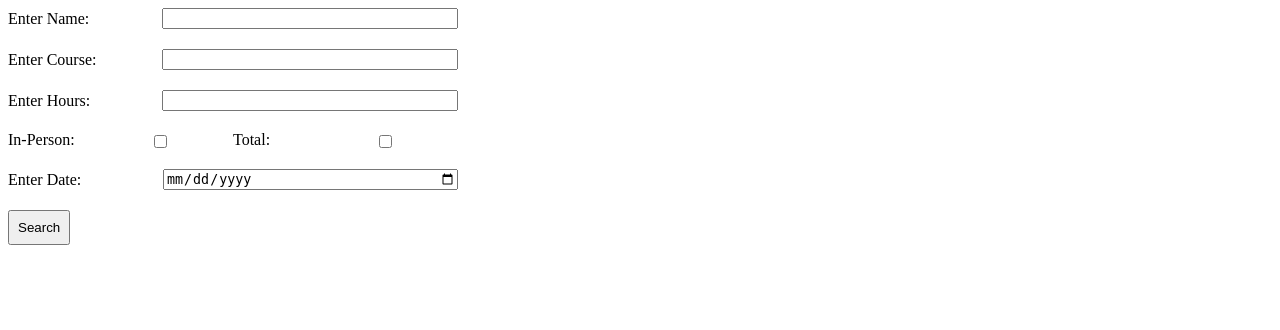
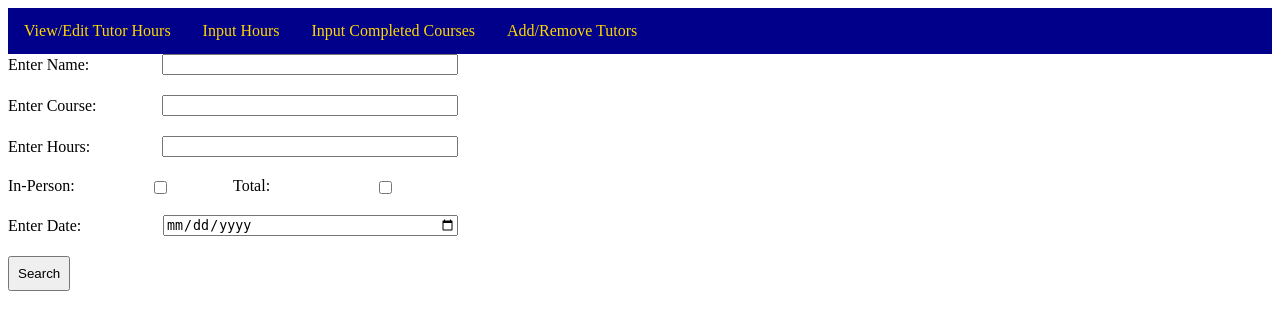
Before and after one commit to TexasHolden/CertTrac, a Django app: page / in a window 1280 px wide. Shown: the top 330 px of the page. Run offline with Django 4.2, Linux system fonts and the light colour scheme.

Commit message:
Added navigation bar per Issue #11

```diff
--- a/CertTracApp/urls.py
+++ b/CertTracApp/urls.py
@@ -6,5 +6,10 @@ urlpatterns = [
     path('query_results/', views.query_results, name='query_results'),
     path('25', views.page25, name='25'),
     path('add_tutor', views.addTutor, name='add_tutor'),
-    path('help', views.help, name='help')
+    path('help', views.help, name='help'),
+        # New URL patterns for the navigation bar
+    path('view_edit_tutor_hours/', views.view_edit_tutor_hours, name='view_edit_tutor_hours'),
+    path('input_hours/', views.input_hours, name='input_hours'),
+    path('input_completed_courses/', views.input_completed_courses, name='input_completed_courses'),
+    path('add_remove_tutors/', views.add_remove_tutors, name='add_remove_tutors'),
 ]
--- a/CertTracApp/views.py
+++ b/CertTracApp/views.py
@@ -104,3 +104,62 @@ def get_course_id(name):
 def get_course_level(name):
     course = Course.objects.get(name = name)
     return course.level
+
+# View/Edit Tutor Hours
+def view_edit_tutor_hours(request):
+    if request.method == 'POST':
+        # Assume you have a form to edit hours, handle the form submission here
+        # Process the form data and update the database
+        # Redirect to a new URL:
+        return redirect('view_edit_tutor_hours')
+    else:
+        # Fetch the tutor hours data from the database
+        tutor_hours = TutorHours.objects.all()  # Example model and method
+        context = {'tutor_hours': tutor_hours}
+        return render(request, 'view_edit_tutor_hours.html', context)
+
+# Input Hours
+def input_hours(request):
+    if request.method == 'POST':
+        # Handle hours input form submission
+        # Save the new hours to the database
+        # Redirect to a new URL or the same page to show a success message
+        return redirect('input_hours')
+    else:
+        # Provide a blank form for inputting hours
+        form = HoursForm()  # Example form
+        context = {'form': form}
+        return render(request, 'input_hours.html', context)
+
+# Input Completed Courses
+def input_completed_courses(request):
+    if request.method == 'POST':
+        # Handle completed courses form submission
+        # Update the database with the completed courses
+        # Redirect to show success message
+        return redirect('input_completed_courses')
+    else:
+        # Provide a blank form for inputting completed courses
+        form = CompletedCoursesForm()  # Example form
+        context = {'form': form}
+        return render(request, 'input_completed_courses.html', context)
+
+# Add/Remove Tutors
+def add_remove_tutors(request):
+    if request.method == 'POST':
+        # Handle adding or removing tutors based on the form submission
+        # Update the database accordingly
+        # Redirect after the operation
+        return redirect('add_remove_tutors')
+    else:
+        # Fetch the current list of tutors to display
+        tutors = Tutor.objects.all()  # Example model and method
+        # Provide forms for adding and removing tutors
+        add_form = AddTutorForm()  # Example form
+        remove_form = RemoveTutorForm()  # Example form
+        context = {
+            'tutors': tutors,
+            'add_form': add_form,
+            'remove_form': remove_form
+        }
+        return render(request, 'add_remove_tutors.html', context)
--- a/templates/base.html
+++ b/templates/base.html
@@ -4,8 +4,48 @@
 <head>
   <meta charset="utf-8">
   <title>{% block title %}CertTrac{% endblock %}</title>
+  <style>
+    nav ul {
+        list-style-type: none;
+        margin: 0;
+        padding: 0;
+        overflow: hidden;
+        background-color: #00008B; /* Dark Blue */
+    }
+
+    nav li {
+        float: left;
+    }
+
+    nav li a {
+        display: block;
+        color: #FFD700; /* Golden Yellow */
+        text-align: center;
+        padding: 14px 16px;
+        text-decoration: none;
+        transition: margin-top 0.5s, color 0.5s; /* Smooth transition for hover effect */
+    }
+
+    nav li a:hover {
+        margin-top: -2px; /* Raise the text by 2px */
+        color: white;
+    }
+
+    nav li a.active {
+        border: 1px solid #ADD8E6; /* Light Blue border */
+        box-shadow: 0px 0px 8px 0px #ADD8E6; /* Slight shadow for effect */
+    }
+  </style>
 </head>
 <body>
+  <nav>
+    <ul>
+      <li><a href="{% url 'view_edit_tutor_hours' %}" class="{% if request.resolver_match.url_name == 'view_edit_tutor_hours' %}active{% endif %}">View/Edit Tutor Hours</a></li>
+      <li><a href="{% url 'input_hours' %}" class="{% if request.resolver_match.url_name == 'input_hours' %}active{% endif %}">Input Hours</a></li>
+      <li><a href="{% url 'input_completed_courses' %}" class="{% if request.resolver_match.url_name == 'input_completed_courses' %}active{% endif %}">Input Completed Courses</a></li>
+      <li><a href="{% url 'add_remove_tutors' %}" class="{% if request.resolver_match.url_name == 'add_remove_tutors' %}active{% endif %}">Add/Remove Tutors</a></li>
+    </ul>
+  </nav>
   <main>
     {% block content %}
     {% endblock %}
--- a/templates/index.html
+++ b/templates/index.html
@@ -1,3 +1,6 @@
+{% extends 'base.html' %}
+
+{% block content %}
 <!DOCTYPE html>
 <html>
 <head>
@@ -77,3 +80,4 @@
     </form>
 </body>
 </html>
+{% endblock %}
```
Also changed, not shown: 1 other file.
